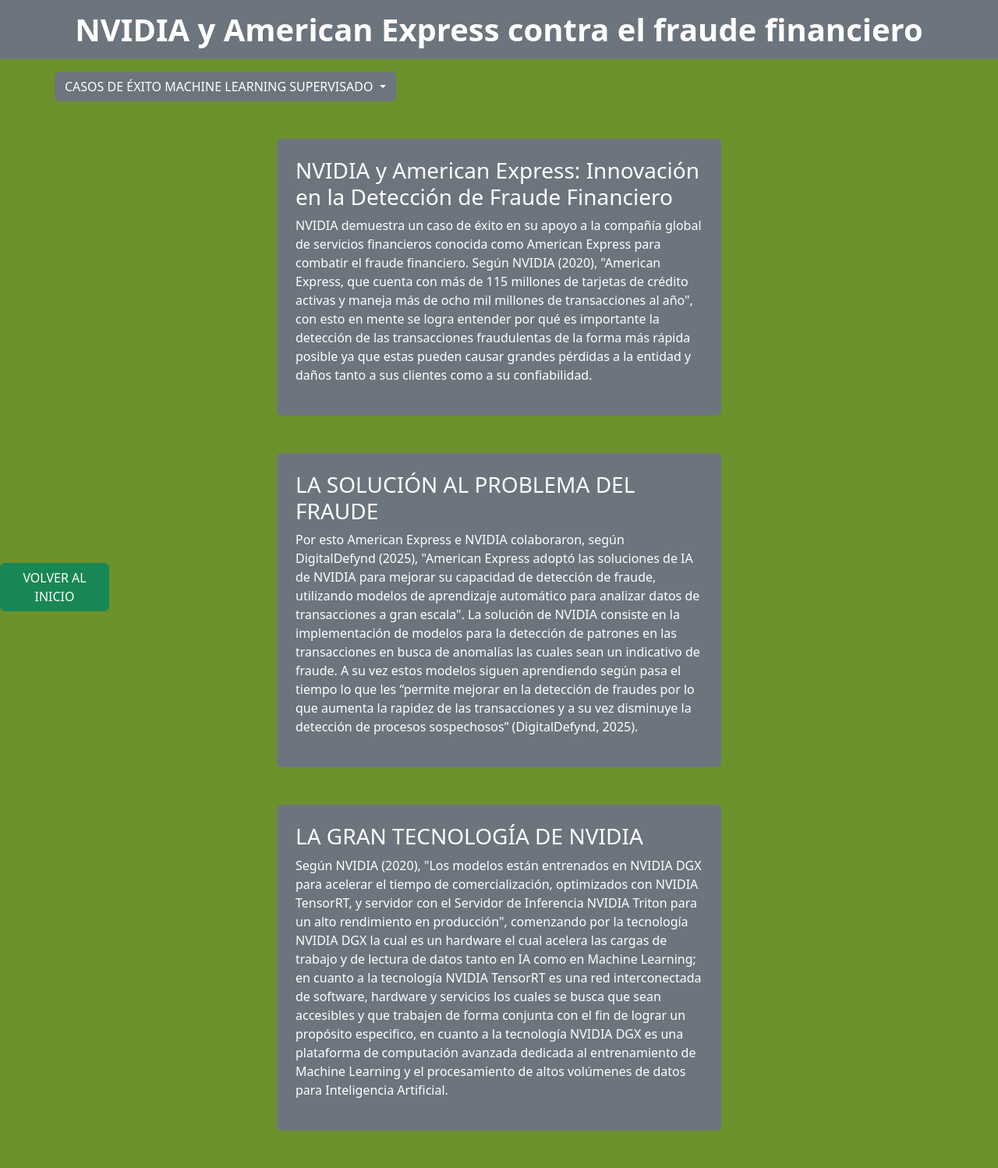
After one commit to SantiagoTorresGonzalez/MachineLearning601N, a Flask app: page /SegundoCaso in a window 1280 px wide. The commit adds this page. Shown: the whole page at 78% size. Run offline with Flask 3, Linux system fonts and the light colour scheme.

Commit message:
10:05 pm, Se modifico el codigo del index.html con nuevos titulos,se agregaron botones desplegables con las diferentes direcciones para las investigaciones de cada integrante y se agrego un nuevo archivo en la carpeta templates llamado 'SegundoC' el cual contiene el codigo de la paguina donde esta descrito una de los casos de exito de machine learning supervisado

```diff
--- a/A3_CasosUsoMLSupervisado/app.py
+++ b/A3_CasosUsoMLSupervisado/app.py
@@ -2,16 +2,30 @@ from flask import Flask
 from flask import render_template
 app = Flask(__name__)
 
-@app.route("/")
-def home ():
-     myname = None
-     myname = "Flask"
-     return f"Hello, {myname}!"
-
-@app.route('/index')
+@app.route('/')
 def index():
      myname = "Flask"
      return render_template('index.html',name=myname)
 
+@app.route('/PrimerCaso')
+def PrimerC():
+     myname = "Flask"
+     return render_template('PrimerC.html',name=myname)
+
+@app.route('/SegundoCaso')
+def SegundoC():
+     myname = "Flask"
+     return render_template('SegundoC.html',name=myname)
+
+@app.route('/TercerCaso')
+def TercerC():
+     myname = "Flask"
+     return render_template('TercerC.html',name=myname)
+
+@app.route('/CuartoCaso')
+def CuartoC():
+     myname = "Flask"
+     return render_template('CuartoC.html',name=myname)
+
 if __name__ == '__main__':
      app.run(debug=True)
--- a/A3_CasosUsoMLSupervisado/static/style.css
+++ b/A3_CasosUsoMLSupervisado/static/style.css
@@ -1,8 +1,4 @@
-body{
-    background-color: aliceblue;
+
+.fondo-personalizado {
+  background-color: #61891cec;
 }
-
-h1{
-    color: blue;
-    text-align: center;
-}
--- /dev/null
+++ b/A3_CasosUsoMLSupervisado/templates/SegundoC.html
@@ -0,0 +1,72 @@
+<!DOCTYPE html>
+<html lang="en">
+<head>
+    <meta charset="UTF-8">
+    <meta name="viewport" content="width=device-width, initial-scale=1.0">
+    <title>NVIDIA</title>
+    <link href="https://cdn.jsdelivr.net/npm/bootstrap@5.3.8/dist/css/bootstrap.min.css" rel="stylesheet">
+    <link rel="stylesheet" href="{{ url_for('static', filename='style.css')}}">
+</head>
+    <body class="fondo-personalizado text-white"></body>
+    <p class="p-2 text-bg-secondary text-center fw-bold fs-1">NVIDIA y American Express contra el fraude financiero</p>
+
+    <div class="container mt-10 px-0 ">
+
+    <div class="d-flex flex-row flex-wrap gap-5 justify-content-start">
+    <!-- Actividad 1 -->
+    <div class="dropdown">
+      <button class="btn btn-secondary dropdown-toggle" type="button" data-bs-toggle="dropdown" aria-expanded="false">
+        CASOS DE ÉXITO MACHINE LEARNING SUPERVISADO
+      </button>
+
+      <ul class="dropdown-menu">
+        <li><a class="dropdown-item" href="/caso1">Caso uno</a></li>
+        <li><a class="dropdown-item" href="/SegundoCaso">Caso dos</a></li>
+        <li><a class="dropdown-item" href="/caso3">Caso tres</a></li>
+        <li><a class="dropdown-item" href="/caso4">Caso cuatro</a></li>
+      </ul>
+
+      <div class="d-flex justify-content-center w50000 mt-5">
+        <div class="bg-secondary text-white p-4 rounded w-50 h-25">
+        <h3>NVIDIA y American Express: Innovación en la Detección de Fraude Financiero</h3>
+        <p>NVIDIA demuestra un caso de éxito en su apoyo a la compañía global de servicios financieros conocida
+            como American Express para combatir el fraude financiero.  Según NVIDIA (2020), "American Express,
+            que cuenta con más de 115 millones de tarjetas de crédito activas y maneja más de ocho mil millones
+            de transacciones al año", con esto en mente se logra entender por qué es importante la detección de
+            las transacciones fraudulentas de la forma más rápida posible ya que estas pueden causar grandes
+            pérdidas a la entidad y daños tanto a sus clientes como a su confiabilidad.</p>
+        </div>
+      </div>
+      <div class="d-flex justify-content-center w50000 mt-5">
+        <div class="bg-secondary text-white p-4 rounded w-50 h-25">
+        <h3>LA SOLUCIÓN AL PROBLEMA DEL FRAUDE</h3>
+        <p>Por esto American Express e NVIDIA colaboraron, según DigitalDefynd (2025), "American Express adoptó
+            las soluciones de IA de NVIDIA para mejorar su capacidad de detección de fraude, utilizando modelos
+            de aprendizaje automático para analizar datos de transacciones a gran escala". La solución de NVIDIA
+            consiste en la implementación de modelos para la detección de patrones en las transacciones en busca
+            de anomalías las cuales sean un indicativo de fraude. A su vez estos modelos siguen aprendiendo según
+            pasa el tiempo lo que les “permite mejorar en la detección de fraudes por lo que aumenta la rapidez
+            de las transacciones y a su vez disminuye la detección de procesos sospechosos” (DigitalDefynd, 2025).</p>
+        </div>
+      </div><div class="d-flex justify-content-center w50000 mt-5">
+        <div class="bg-secondary text-white p-4 rounded w-50 h-25">
+        <h3>LA GRAN TECNOLOGÍA DE NVIDIA</h3>
+        <p>Según NVIDIA (2020), "Los modelos están entrenados en NVIDIA DGX para acelerar el tiempo de comercialización,
+            optimizados con NVIDIA TensorRT, y servidor con el Servidor de Inferencia NVIDIA Triton para un alto rendimiento
+            en producción", comenzando por la tecnología NVIDIA DGX la cual es un hardware el cual acelera las cargas de
+            trabajo y de lectura de datos tanto en IA como en Machine Learning; en cuanto a la tecnología NVIDIA TensorRT
+            es una red interconectada de software, hardware y servicios los cuales se busca que sean accesibles y que
+            trabajen de forma conjunta con el fin de lograr un propósito especifico, en cuanto a la tecnología NVIDIA DGX
+            es una plataforma de computación avanzada dedicada al entrenamiento de Machine Learning y el procesamiento
+            de altos volúmenes de datos para Inteligencia Artificial.</p>
+        </div>
+      </div>
+
+    </div>
+    <script src="https://cdn.jsdelivr.net/npm/bootstrap@5.3.8/dist/js/bootstrap.bundle.min.js"></script>
+<body>
+    <div class="d-flex justify-content-center">
+    <a href="/" class="btn btn-success position-fixed bottom-0 mb-3">VOLVER AL INICIO</a>
+  </div>
+</body>
+</html>
```
Also changed, not shown: A3_CasosUsoMLSupervisado/templates/index.html (+43 -2 lines).
